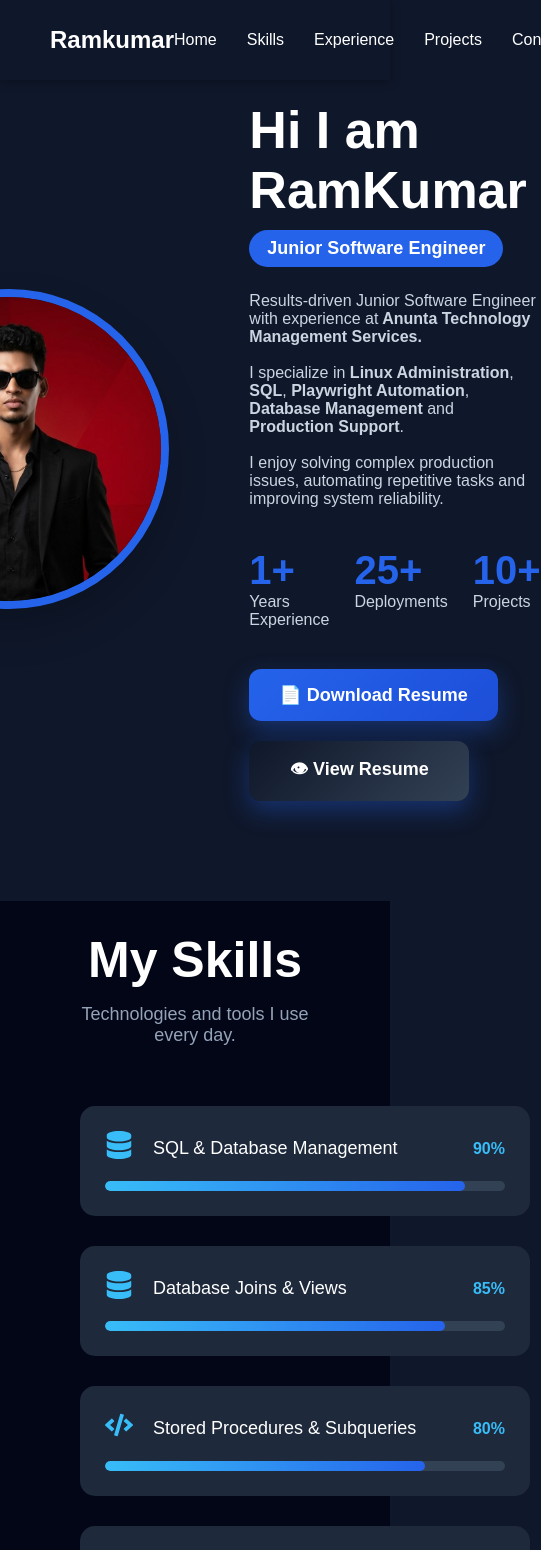
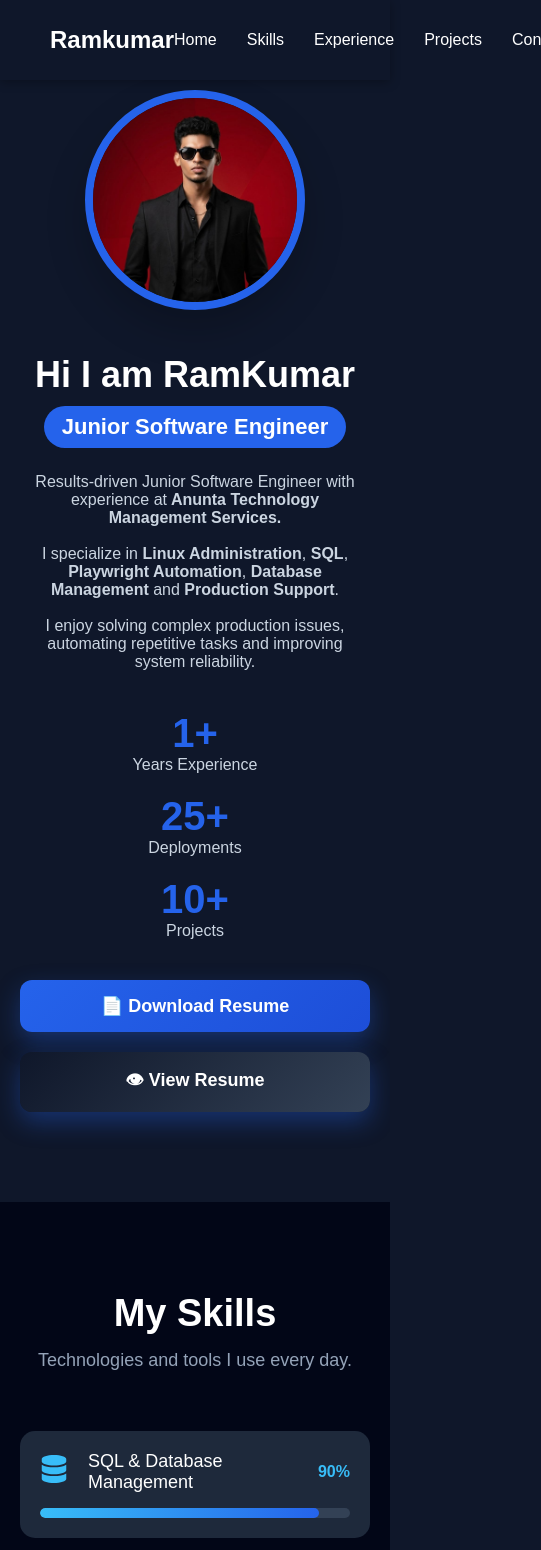
Before and after one commit to Ramkumar2002-source/my-portfolio, a React (Vite) app: page / in a window 390 px wide. Shown: the top 1550 px of the page, 541 px wide, since content can reach past the window. Built offline with nearby package versions, Linux system fonts and the light colour scheme.

Commit message:
Add mobile responsive design

```diff
--- a/src/About.css
+++ b/src/About.css
@@ -150,3 +150,44 @@
     font-size:18px;
     margin-bottom:25px;
 }
+@media (max-width:768px){
+
+.about{
+    flex-direction:column;
+    text-align:center;
+    padding:90px 20px;
+    gap:40px;
+}
+
+.about-left img{
+    width:220px;
+    height:220px;
+}
+
+.about-right{
+    width:100%;
+}
+
+.about-right h1{
+    font-size:36px;
+}
+
+.about-right h3{
+    font-size:22px;
+}
+
+.about-info{
+    flex-direction:column;
+    gap:20px;
+}
+
+.resume-buttons{
+    flex-direction:column;
+    gap:15px;
+}
+
+.resume-btn{
+    width:100%;
+}
+
+}
--- a/src/About.jsx
+++ b/src/About.jsx
@@ -1,5 +1,5 @@
 import "./About.css";
-import profile from "./assets/image.jpg";
+import profile from "./assets/Image.jpg";
 import { motion } from "framer-motion";
 
 function About() {
--- a/src/Contact.css
+++ b/src/Contact.css
@@ -137,3 +137,19 @@
         transform:translateX(-50%);
     }
 }
+@media (max-width:768px){
+
+.contact{
+    padding:80px 20px;
+}
+
+.contact-form input,
+.contact-form textarea{
+    width:100%;
+}
+
+.contact-form button{
+    width:100%;
+}
+
+}
--- a/src/Experience.css
+++ b/src/Experience.css
@@ -206,3 +206,31 @@
 .timeline-icon:hover{
     transform:rotate(360deg) scale(1.15);
 }
+@media (max-width:768px){
+
+.experience{
+    padding:90px 20px;
+}
+
+.timeline::before{
+    left:20px;
+}
+
+.timeline-item{
+    gap:20px;
+}
+
+.timeline-content{
+    padding:20px;
+}
+
+.tech-stack{
+    flex-wrap:wrap;
+    gap:20px;
+}
+
+.tech-card{
+    width:150px;
+}
+
+}
--- a/src/Project.css
+++ b/src/Project.css
@@ -82,3 +82,18 @@
     color:white;
     font-size:14px;
 }
+@media (max-width:768px){
+
+.projects{
+    padding:90px 20px;
+}
+
+.project-grid{
+    grid-template-columns:1fr;
+}
+
+.project-card img{
+    height:180px;
+}
+
+}
--- a/src/Skills.css
+++ b/src/Skills.css
@@ -122,3 +122,22 @@
     background:linear-gradient(90deg,#38bdf8,#2563eb);
     border-radius:20px;
 }
+@media (max-width:768px){
+
+.skills{
+    padding:90px 20px;
+}
+
+.skills-title{
+    font-size:38px;
+}
+
+.skills-grid{
+    grid-template-columns:1fr;
+}
+
+.skill-box{
+    padding:20px;
+}
+
+}
```
